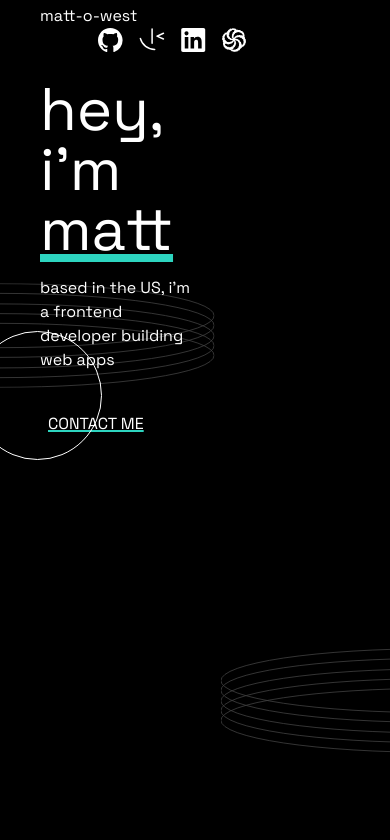
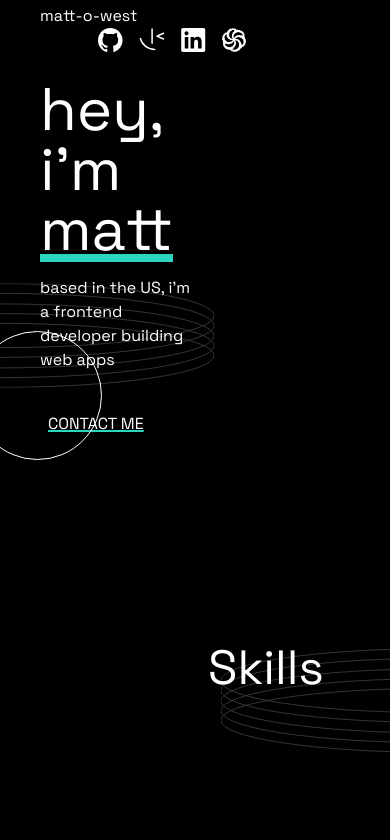
Before and after one commit to matt-o-west/portfolio-v1, a React (Vite) app: page / in a window 390 px wide. Shown: the top 840 px of the page. Built offline with nearby package versions, Linux system fonts and the light colour scheme.

Commit message:
working on tablet styling

```diff
--- a/src/About.jsx
+++ b/src/About.jsx
@@ -21,7 +21,7 @@ const About = () => {
         <img
           src='/images/image-profile-desktop.webp'
           alt='profile'
-          className='w-60 top-0 right-40 lg:absolute max-[480px]:200px; max-[480px]:invisible min-w-0 md:w-80 md:max-w-min md:pl-32 md:ml-32 z-index-0'
+          className='w-60 top-0 right-40 lg:absolute lg:w-96 max-[480px]:300px; max-[480px]:invisible min-w-0 md:w-72 md:ml-32 z-index-0'
         />
       </div>
     </div>
--- a/src/Nav.jsx
+++ b/src/Nav.jsx
@@ -5,7 +5,7 @@ const Nav = () => {
   return (
     <div className='absolute w-full pl-10 z-50'>
       <p className='font-800 pt-1'>matt-o-west</p>
-      <div className='flex flex-ro z-40 max-w-sm min-w-full space-x-4 justify-end pr-36 max-[360px]:p-4 max-[360px]:'>
+      <div className='flex flex-row z-40 max-w-sm min-w-full space-x-4 justify-end pr-36 max-[360px]:p-4 max-[360px]: lg:pr-52'>
         <a href='' className='font-600 top-0 left-0'>
           <img
             src='/images/icon-github.svg'
--- a/src/Skills.jsx
+++ b/src/Skills.jsx
@@ -2,7 +2,8 @@ import React from 'react'
 
 const Skills = () => {
   return (
-    <div className='grid grid-cols-3 grid-rows-2 gap-y-20 gap-x-44 pt-32 pb-8 pl-52  w-2/3'>
+    <div className='grid grid-cols-3 grid-rows-2 gap-y-0 gap-x-44 pt-32 pb-8 pl-52 w-2/3 md:invisible lg:grid'>
+      <h2 className='text-5xl'>Skills</h2>
       <img
         src='https://img.icons8.com/color/48/000000/react-native.png'
         alt='react'
```
